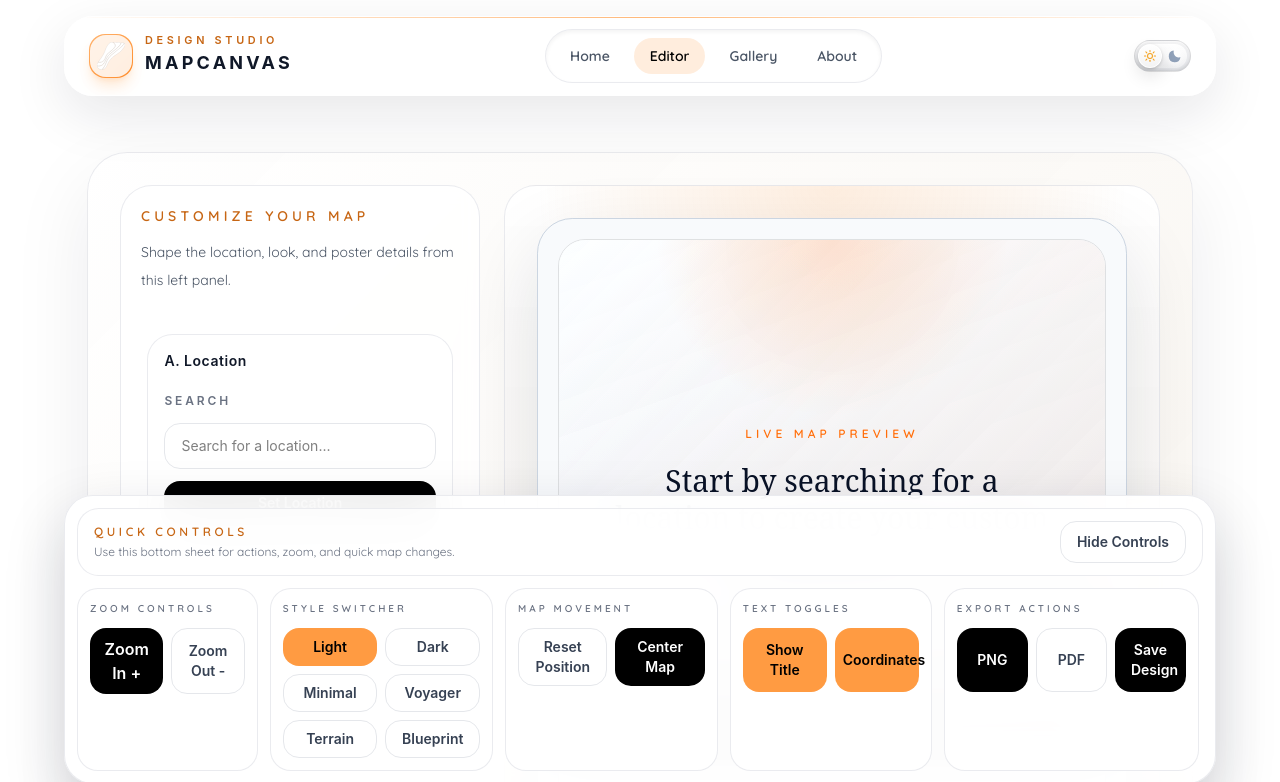
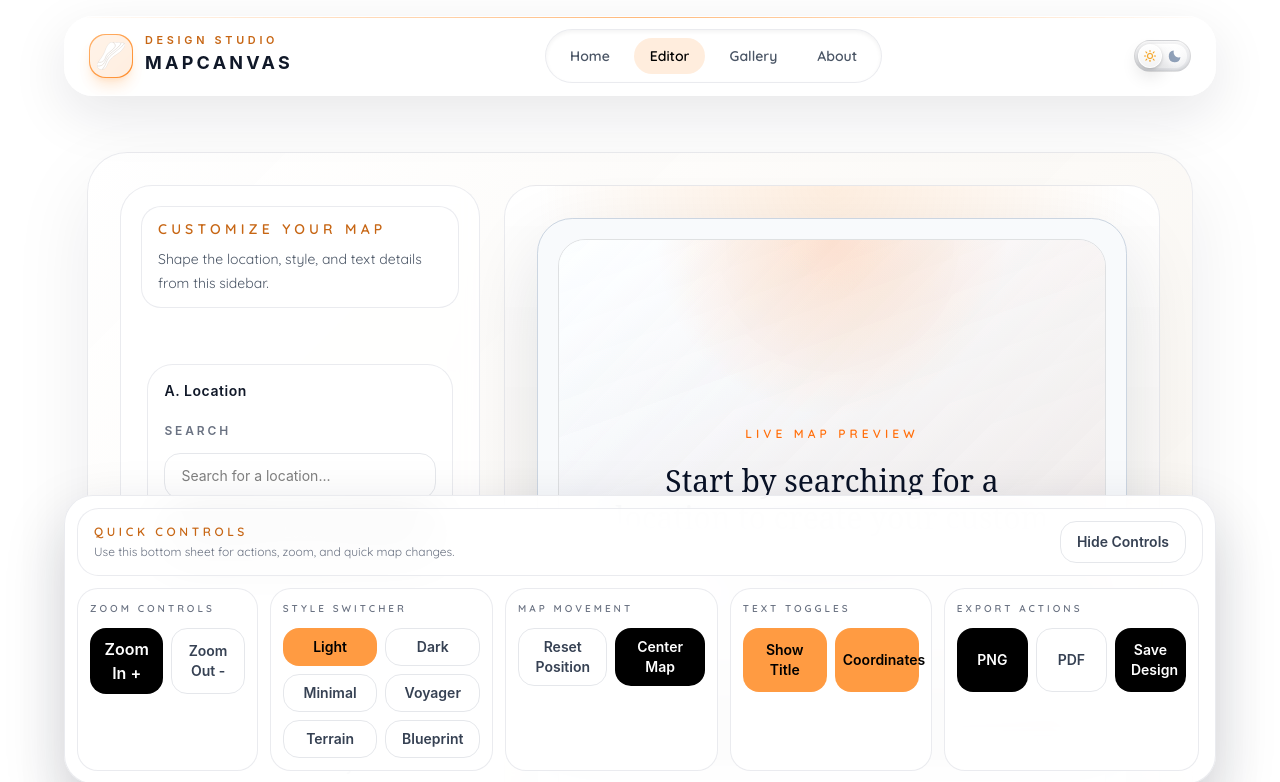
Before and after one commit to PaperNsalt/map-canvas, a React (Vite) app: page /editor in a window 1280 px wide. Shown: the top 782 px of the page. Built offline with nearby package versions, Linux system fonts and the light colour scheme; a web font is replaced by a local one.

Commit message:
Update EditorSidebar.jsx

```diff
--- a/src/components/EditorSidebar.jsx
+++ b/src/components/EditorSidebar.jsx
@@ -1,3 +1,5 @@
+import { useState } from "react";
+
 function ControlLabel({ children }) {
   return (
     <label className="text-xs font-semibold uppercase tracking-[0.24em] text-gray-500 dark:text-gray-400">
@@ -148,19 +150,37 @@ function EditorSidebar(props) {
     setZoom,
     centerMap,
   } = props;
+  const [isMobileOpen, setIsMobileOpen] = useState(false);
 
   return (
     <aside className="xl:sticky xl:top-28 xl:self-start">
-      <div className="space-y-3 rounded-[1.6rem] border border-gray-200/80 bg-white/80 p-3 backdrop-blur-sm dark:border-white/10 dark:bg-white/5 md:space-y-4 md:rounded-[2rem] md:p-5 xl:max-h-[calc(100vh-8rem)] xl:overflow-y-auto">
-        <div>
-          <p className="text-sm font-semibold uppercase tracking-[0.3em] text-[#C76614] dark:text-[#FFB36E]">
-            Customize Your Map
-          </p>
-          <p className="mt-3 text-sm leading-7 text-gray-600 dark:text-gray-300">
-            Shape the location, look, and poster details from this left panel.
-          </p>
+      <div className="rounded-[1.6rem] border border-gray-200/80 bg-white/80 p-3 backdrop-blur-sm dark:border-white/10 dark:bg-white/5 md:rounded-[2rem] md:p-5">
+        <div className="rounded-[1.25rem] border border-gray-200/80 bg-white/70 px-4 py-3 dark:border-white/10 dark:bg-white/5">
+          <div className="flex items-start justify-between gap-3">
+            <div>
+              <p className="text-sm font-semibold uppercase tracking-[0.3em] text-[#C76614] dark:text-[#FFB36E]">
+                Customize Your Map
+              </p>
+              <p className="mt-2 text-sm leading-6 text-gray-600 dark:text-gray-300">
+                Shape the location, style, and text details from this sidebar.
+              </p>
+            </div>
+
+            <button
+              type="button"
+              onClick={() => setIsMobileOpen((current) => !current)}
+              className="shrink-0 rounded-2xl border border-gray-200 bg-white px-4 py-2 text-sm font-semibold text-gray-700 transition hover:border-[#FF9B42] hover:text-[#C76614] xl:hidden dark:border-white/10 dark:bg-white/5 dark:text-gray-200 dark:hover:text-[#FFB36E]"
+            >
+              {isMobileOpen ? "Hide Sidebar" : "Open Sidebar"}
+            </button>
+          </div>
         </div>
 
+        <div
+          className={`mt-3 space-y-3 overflow-y-auto md:space-y-4 xl:mt-4 xl:max-h-[calc(100vh-12rem)] xl:overflow-y-auto ${
+            isMobileOpen ? "max-h-[65vh] pr-1" : "max-h-0 overflow-hidden xl:max-h-[calc(100vh-12rem)]"
+          }`}
+        >
         <SidebarSection title="A. Location">
           <div>
             <ControlLabel>Search</ControlLabel>
@@ -406,6 +426,7 @@ function EditorSidebar(props) {
             save, reset, and download what you see in the preview.
           </p>
         </SidebarSection>
+        </div>
       </div>
     </aside>
   );
```
